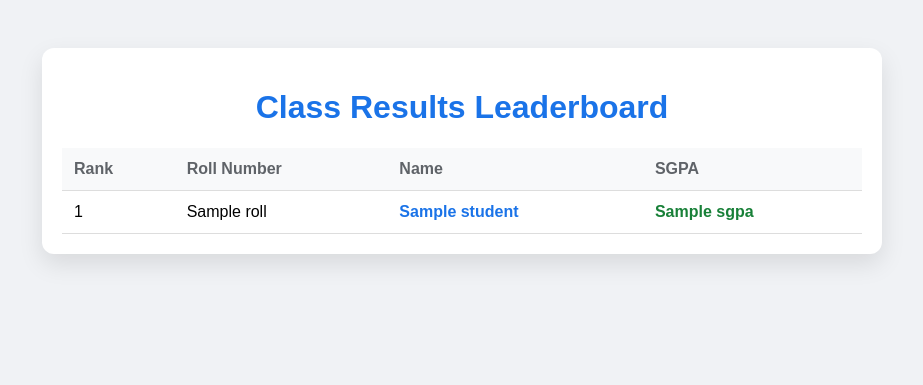
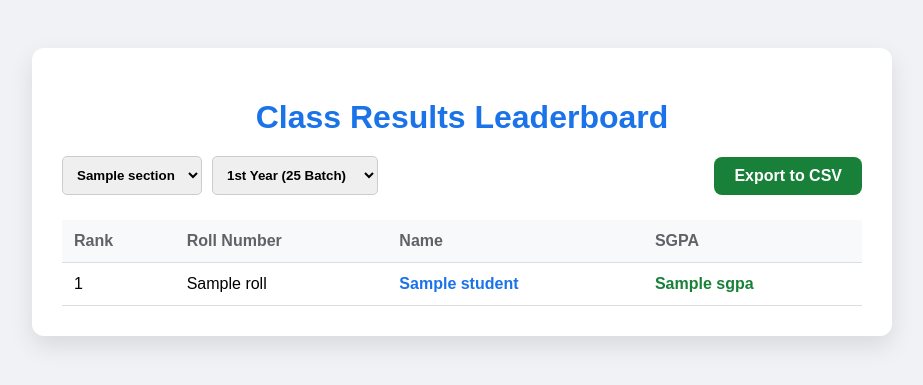
Before and after one commit to Anurag-006/Result-Checker, a Flask app: template app/templates/dashboard.html in a window 1280 px wide. Shown: the top 385 px of the page, without its empty margins (178-1101 px from the left). Run offline with Flask 3, Linux system fonts and the light colour scheme; the template is opened without the code that fills it: most values are stand-ins (such as "Sample title", 1, 10 or a date in 2020).

Commit message:
Added other branches

```diff
--- a/app/app.py
+++ b/app/app.py
@@ -1,12 +1,84 @@
-from flask import Flask, render_template
+from flask import Flask, render_template, Response, request
 import requests
 from bs4 import BeautifulSoup
-import time
+import io
+import csv
+import concurrent.futures
 
 app = Flask(__name__)
 
-EXAM_ID = "7489"
+EXAM_ID = "7463"
 BASE_URL = "https://vnrvjietexams.net/eduprime3exam/Results/Results"
+
+# Maps EXACTLY to the individual sheets in your Excel file
+# We define the start and end indices so it limits the scraping to just that section.
+SECTION_INFO = {
+    "AE": {"code": "24", "reg_start": 1, "reg_end": 66, "lat_start": 1, "lat_end": 6},
+    "AIDS": {"code": "72", "reg_start": 1, "reg_end": 66, "lat_start": 1, "lat_end": 6},
+    "CE-1": {"code": "01", "reg_start": 1, "reg_end": 64, "lat_start": 1, "lat_end": 6},
+    "CE-2": {"code": "01", "reg_start": 65, "reg_end": 128, "lat_start": 7, "lat_end": 12},
+    "CSBS": {"code": "32", "reg_start": 1, "reg_end": 66, "lat_start": 1, "lat_end": 9},
+    "CSE-1": {"code": "05", "reg_start": 1, "reg_end": 68, "lat_start": 1, "lat_end": 6},
+    "CSE-2": {"code": "05", "reg_start": 69, "reg_end": 136, "lat_start": 7, "lat_end": 12},
+    "CSE-3": {"code": "05", "reg_start": 137, "reg_end": 204, "lat_start": 13, "lat_end": 18},
+    "CSE-4": {"code": "05", "reg_start": 205, "reg_end": 272, "lat_start": 19, "lat_end": 24},
+    "CSE-AIML-1": {"code": "66", "reg_start": 1, "reg_end": 66, "lat_start": 1, "lat_end": 6},
+    "CSE-AIML-2": {"code": "66", "reg_start": 67, "reg_end": 132, "lat_start": 7, "lat_end": 12},
+    "CSE-AIML-3": {"code": "66", "reg_start": 133, "reg_end": 198, "lat_start": 13, "lat_end": 18},
+    "CSE-CYS": {"code": "62", "reg_start": 1, "reg_end": 66, "lat_start": 1, "lat_end": 6},
+    "CSE-DS-1": {"code": "67", "reg_start": 1, "reg_end": 66, "lat_start": 1, "lat_end": 6},
+    "CSE-DS-2": {"code": "67", "reg_start": 67, "reg_end": 132, "lat_start": 7, "lat_end": 12},
+    "CSE-DS-3": {"code": "67", "reg_start": 133, "reg_end": 198, "lat_start": 13, "lat_end": 18},
+    "CSE-IoT": {"code": "69", "reg_start": 1, "reg_end": 66, "lat_start": 1, "lat_end": 6},
+    "ECE-1": {"code": "04", "reg_start": 1, "reg_end": 64, "lat_start": 1, "lat_end": 6},
+    "ECE-2": {"code": "04", "reg_start": 65, "reg_end": 128, "lat_start": 7, "lat_end": 12},
+    "ECE-3": {"code": "04", "reg_start": 129, "reg_end": 192, "lat_start": 13, "lat_end": 18},
+    "ECE-4": {"code": "04", "reg_start": 193, "reg_end": 256, "lat_start": 19, "lat_end": 24},
+    "EEE-1": {"code": "02", "reg_start": 1, "reg_end": 66, "lat_start": 1, "lat_end": 6},
+    "EEE-2": {"code": "02", "reg_start": 67, "reg_end": 132, "lat_start": 7, "lat_end": 12},
+    "EIE-1": {"code": "10", "reg_start": 1, "reg_end": 64, "lat_start": 1, "lat_end": 6},
+    "EIE-2": {"code": "10", "reg_start": 65, "reg_end": 128, "lat_start": 7, "lat_end": 12},
+    "IT-1": {"code": "12", "reg_start": 1, "reg_end": 66, "lat_start": 1, "lat_end": 6},
+    "IT-2": {"code": "12", "reg_start": 67, "reg_end": 132, "lat_start": 7, "lat_end": 12},
+    "IT-3": {"code": "12", "reg_start": 133, "reg_end": 200, "lat_start": 13, "lat_end": 18},
+    "ME-1": {"code": "03", "reg_start": 1, "reg_end": 64, "lat_start": 1, "lat_end": 6},
+    "ME-2": {"code": "03", "reg_start": 65, "reg_end": 128, "lat_start": 7, "lat_end": 12}
+}
+
+def get_sequence_strings(start_idx, end_idx):
+    """Generates standard university sequences skipping I, L, O, and S for a specific slice."""
+    valid_chars = "ABCDEFGHJKMNPQRTUVWXYZ"
+    seq = []
+    for i in range(start_idx, end_idx + 1):
+        if i <= 99:
+            seq.append(f"{i:02d}")
+        else:
+            offset = i - 100
+            char = valid_chars[offset // 10]
+            digit = offset % 10
+            seq.append(f"{char}{digit}")
+    return seq
+
+def generate_roll_numbers(year_prefix, section_key):
+    """Generates all roll combinations for a specific section."""
+    rolls = []
+    section = SECTION_INFO.get(section_key)
+    if not section: return []
+
+    branch_code = section["code"]
+
+    # 1. Generate Regular Students for this section
+    reg_seq = get_sequence_strings(section["reg_start"], section["reg_end"])
+    for seq in reg_seq:
+        rolls.append(f"{year_prefix}071A{branch_code}{seq}")
+
+    # 2. Generate Lateral Entry Students for this section
+    lat_prefix = str(int(year_prefix) + 1)
+    lat_seq = get_sequence_strings(section["lat_start"], section["lat_end"])
+    for seq in lat_seq:
+        rolls.append(f"{lat_prefix}075A{branch_code}{seq}")
+
+    return rolls
 
 def get_student_data(htno):
     """Helper to scrape data for a single student."""
@@ -15,18 +87,25 @@ def get_student_data(htno):
         if response.status_code == 200:
             soup = BeautifulSoup(response.text, 'html.parser')
 
-            # Extract basic info
+            # --- NEW: Check for withheld BEFORE checking for the name table ---
+            page_text = soup.get_text().lower()
+            if "withheld" in page_text:
+                return {'roll': htno, 'name': "Result Withheld", 'sgpa': "Withheld", 'subjects': []}
+
             name_tag = soup.find(text=lambda t: "Student Name" in t)
-            name = name_tag.parent.find_next('td').get_text(strip=True).replace(":", "") if name_tag else "Unknown"
+
+            # If the name tag is missing and it's NOT withheld, the student doesn't exist.
+            if not name_tag:
+                return None
+
+            name = name_tag.parent.find_next('td').get_text(strip=True).replace(":", "")
+
+            if name == "Unknown" or not name:
+                return {'roll': htno, 'name': "Result Withheld", 'sgpa': "Withheld", 'subjects': []}
 
             sgpa_tag = soup.find(text=lambda t: "SGPA" in t)
-            sgpa = sgpa_tag.parent.find_next('td').get_text(strip=True).replace(":", "") if sgpa_tag else "N/A"
-
-            # Extract subjects table
-            if (name == "Unknown"):
-                return None
-            if (not sgpa):
-                sgpa = "0.00"
+            sgpa = sgpa_tag.parent.find_next('td').get_text(strip=True).replace(":", "") if sgpa_tag else "0.00"
+            if not sgpa: sgpa = "0.00"
 
             subjects = []
             table = soup.find('table')
@@ -43,47 +122,86 @@ def get_student_data(htno):
                         })
             return {'roll': htno, 'name': name, 'sgpa': sgpa, 'subjects': subjects}
     except Exception as e:
-        print(f"Error scraping {htno}: {e}")
+        pass
     return None
 
-def getCsbsRollNumbers(year):
-    roll_numbers = []
-    baseString = "2"+str(year)+"071A32"
-
-    # Regular students.
-    for i in range(1, 10):
-        curr = baseString + "0" + str(i)
-        roll_numbers.append(curr)
-
-    for i in range(10, 65):
-        curr = baseString + str(i)
-        roll_numbers.append(curr)
-
-    # Lateral Entry.
-    for i in range(1, 9):
-        curr = "2"+str(year+1)+"075A320"+str(i)
-        roll_numbers.append(curr)
-
-    return roll_numbers
+def fetch_all_students(roll_numbers):
+    """Uses Multi-Threading to scrape results almost instantly."""
+    results = []
+    with concurrent.futures.ThreadPoolExecutor(max_workers=15) as executor:
+        for data in executor.map(get_student_data, roll_numbers):
+            # We now keep ALL valid data objects, including withheld ones
+            if data:
+                results.append(data)
+    return results
 
 @app.route('/')
 def index():
-    roll_numbers = getCsbsRollNumbers(3)
-    class_results = []
+    selected_section = request.args.get('section', 'CSBS')
+    year = request.args.get('year', '23')
 
-    for htno in roll_numbers:
-        data = get_student_data(htno)
-        if data:
-            class_results.append(data)
+    roll_numbers = generate_roll_numbers(year, selected_section)
+    class_results = fetch_all_students(roll_numbers)
 
-    class_results.sort(key=lambda x: x['sgpa'], reverse=True)
-    return render_template('dashboard.html', students=class_results)
+    # Safe sorting: Puts Withheld students at the bottom (treated as -1 SGPA)
+    def safe_sgpa(student):
+        try:
+            return float(student['sgpa'])
+        except (ValueError, TypeError):
+            return -1.0 # Puts "Withheld" or "N/A" at the bottom of the list
+
+    class_results.sort(key=safe_sgpa, reverse=True)
+
+    return render_template('dashboard.html',
+                           students=class_results,
+                           sections=SECTION_INFO.keys(),
+                           selected_section=selected_section,
+                           selected_year=year)
 
 @app.route('/report/<roll_no>')
 def report_card(roll_no):
-    # This route handles the detailed view for a single student
     student = get_student_data(roll_no)
     return render_template('report_card.html', student=student)
 
+@app.route('/export')
+def export_csv():
+    selected_section = request.args.get('section', 'CSBS')
+    year = request.args.get('year', '23')
+    roll_numbers = generate_roll_numbers(year, selected_section)
+
+    all_student_data = fetch_all_students(roll_numbers)
+    all_subject_titles = set()
+
+    for data in all_student_data:
+        if data['subjects']:
+            for sub in data['subjects']:
+                all_subject_titles.add(sub['title'])
+
+    sorted_subjects = sorted(list(all_subject_titles))
+
+    output = io.StringIO()
+    writer = csv.writer(output)
+
+    header = ['Roll Number', 'Name'] + sorted_subjects + ['SGPA', 'Final Result']
+    writer.writerow(header)
+
+    for student in all_student_data:
+        grade_map = {sub['title']: sub['grade'] for sub in student['subjects']}
+        row = [student['roll'], student['name']]
+        for subject in sorted_subjects:
+            row.append(grade_map.get(subject, "N/A"))
+
+        failed = any(sub['result'] == 'FAIL' for sub in student['subjects'])
+        verdict = "FAIL" if failed else "PASS"
+
+        row.extend([student['sgpa'], verdict])
+        writer.writerow(row)
+
+    return Response(
+        output.getvalue(),
+        mimetype="text/csv",
+        headers={"Content-disposition": f"attachment; filename={selected_section}_Results.csv"}
+    )
+
 if __name__ == '__main__':
     app.run(debug=True)
--- a/app/templates/dashboard.html
+++ b/app/templates/dashboard.html
@@ -5,17 +5,62 @@
     <title>Class Results</title>
     <style>
         body { font-family: sans-serif; background: #f0f2f5; padding: 40px; }
-        .container { max-width: 800px; margin: auto; background: white; padding: 20px; border-radius: 12px; box-shadow: 0 10px 25px rgba(0,0,0,0.1); }
-        h1 { text-align: center; color: #1a73e8; }
+        .container { max-width: 800px; margin: auto; background: white; padding: 30px; border-radius: 12px; box-shadow: 0 10px 25px rgba(0,0,0,0.1); }
+
+        .header-section { display: flex; flex-direction: column; align-items: center; margin-bottom: 25px; }
+        h1 { color: #1a73e8; margin-bottom: 20px; text-align: center; }
+
+        .controls { display: flex; justify-content: space-between; align-items: center; width: 100%; flex-wrap: wrap; gap: 15px; }
+        .dropdown-group { display: flex; gap: 10px; }
+        select { padding: 10px; border-radius: 5px; border: 1px solid #ccc; font-weight: bold; }
+
         table { width: 100%; border-collapse: collapse; margin-top: 20px; }
         th, td { padding: 12px; text-align: left; border-bottom: 1px solid #ddd; }
         th { background-color: #f8f9fa; color: #5f6368; }
+
         .high-score { color: #188038; font-weight: bold; }
+        .withheld { color: #d93025; font-style: italic; }
+
+        .export-btn {
+            background-color: #188038;
+            color: white;
+            padding: 10px 20px;
+            text-decoration: none;
+            border-radius: 8px;
+            font-weight: bold;
+            transition: background 0.3s;
+        }
+        .export-btn:hover { background-color: #13642c; }
     </style>
 </head>
 <body>
     <div class="container">
-        <h1>Class Results Leaderboard</h1>
+
+        <div class="header-section">
+            <h1>Class Results Leaderboard</h1>
+
+            <div class="controls">
+                <form action="/" method="GET" class="dropdown-group">
+                    <select name="section" onchange="this.form.submit()">
+                        {% for section in sections %}
+                            <option value="{{ section }}" {% if section == selected_section %}selected{% endif %}>
+                                {{ section }}
+                            </option>
+                        {% endfor %}
+                    </select>
+
+                    <select name="section" onchange="this.form.submit()">
+                        <option value="25" {% if selected_year == '25' %}selected{% endif %}>1st Year (25 Batch)</option>
+                        <option value="24" {% if selected_year == '24' %}selected{% endif %}>2nd Year (24 Batch)</option>
+                        <option value="23" {% if selected_year == '23' %}selected{% endif %}>3rd Year (23 Batch)</option>
+                        <option value="22" {% if selected_year == '22' %}selected{% endif %}>4th Year (22 Batch)</option>
+                    </select>
+                </form>
+
+                <a href="/export?section={{ selected_section }}&year={{ selected_year }}" class="export-btn">Export to CSV</a>
+            </div>
+        </div>
+
         <table>
             <thead>
                 <tr>
@@ -31,15 +76,22 @@
                         <td>{{ loop.index }}</td>
                         <td>{{ student.roll }}</td>
                         <td>
-                            <a href="/report/{{ student.roll }}" target="_blank" style="color: #1a73e8; text-decoration: none; font-weight: bold;">
-                                {{ student.name }}
-                            </a>
+                            {% if student.name == "Result Withheld" %}
+                                <span class="withheld">{{ student.name }}</span>
+                            {% else %}
+                                <a href="/report/{{ student.roll }}" target="_blank" style="color: #1a73e8; text-decoration: none; font-weight: bold;">
+                                    {{ student.name }}
+                                </a>
+                            {% endif %}
                         </td>
-                        <td class="high-score">{{ student.sgpa }}</td>
+                        <td class="{% if student.sgpa == 'Withheld' %}withheld{% else %}high-score{% endif %}">
+                            {{ student.sgpa }}
+                        </td>
                     </tr>
                 {% endfor %}
             </tbody>
         </table>
+
     </div>
 </body>
 </html>
```
